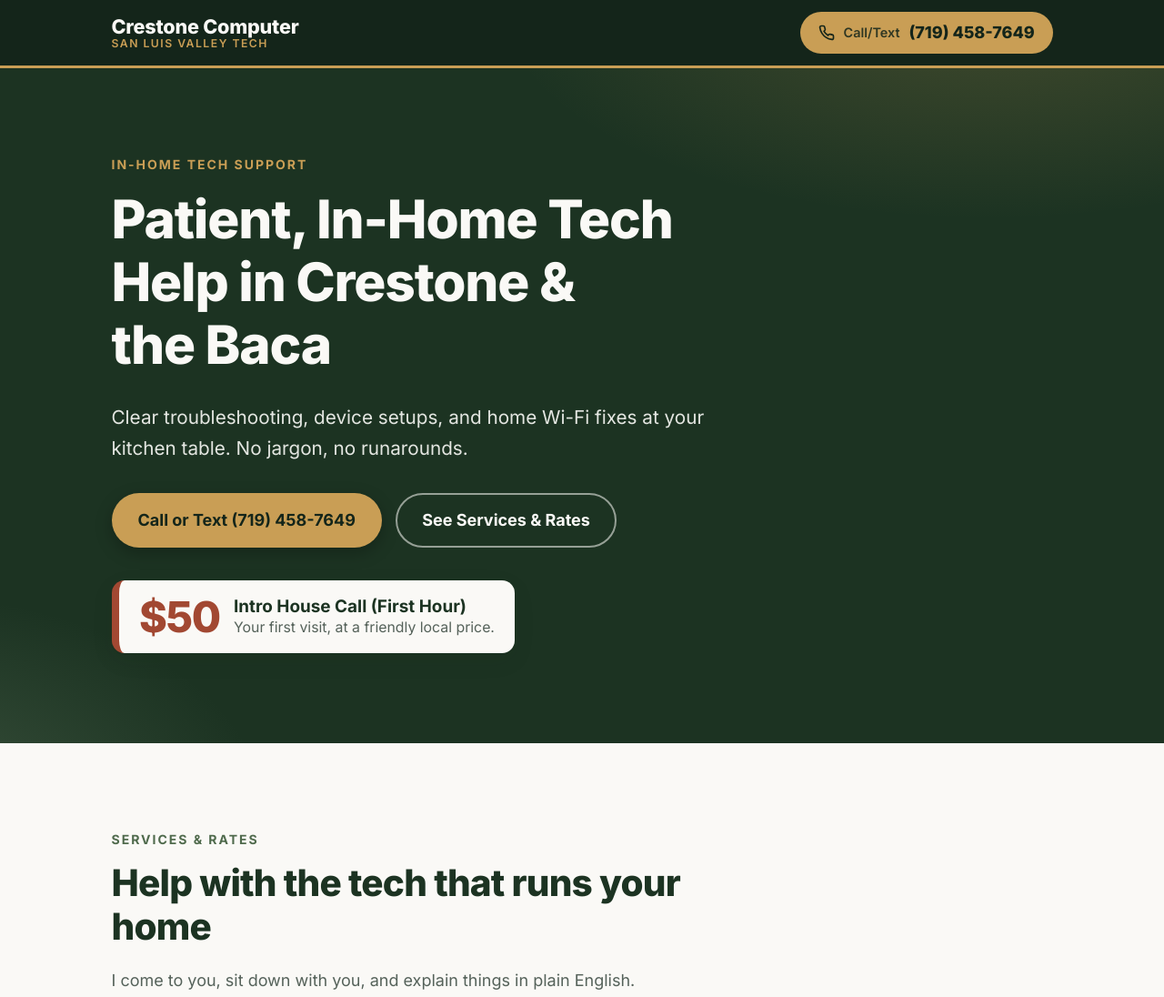
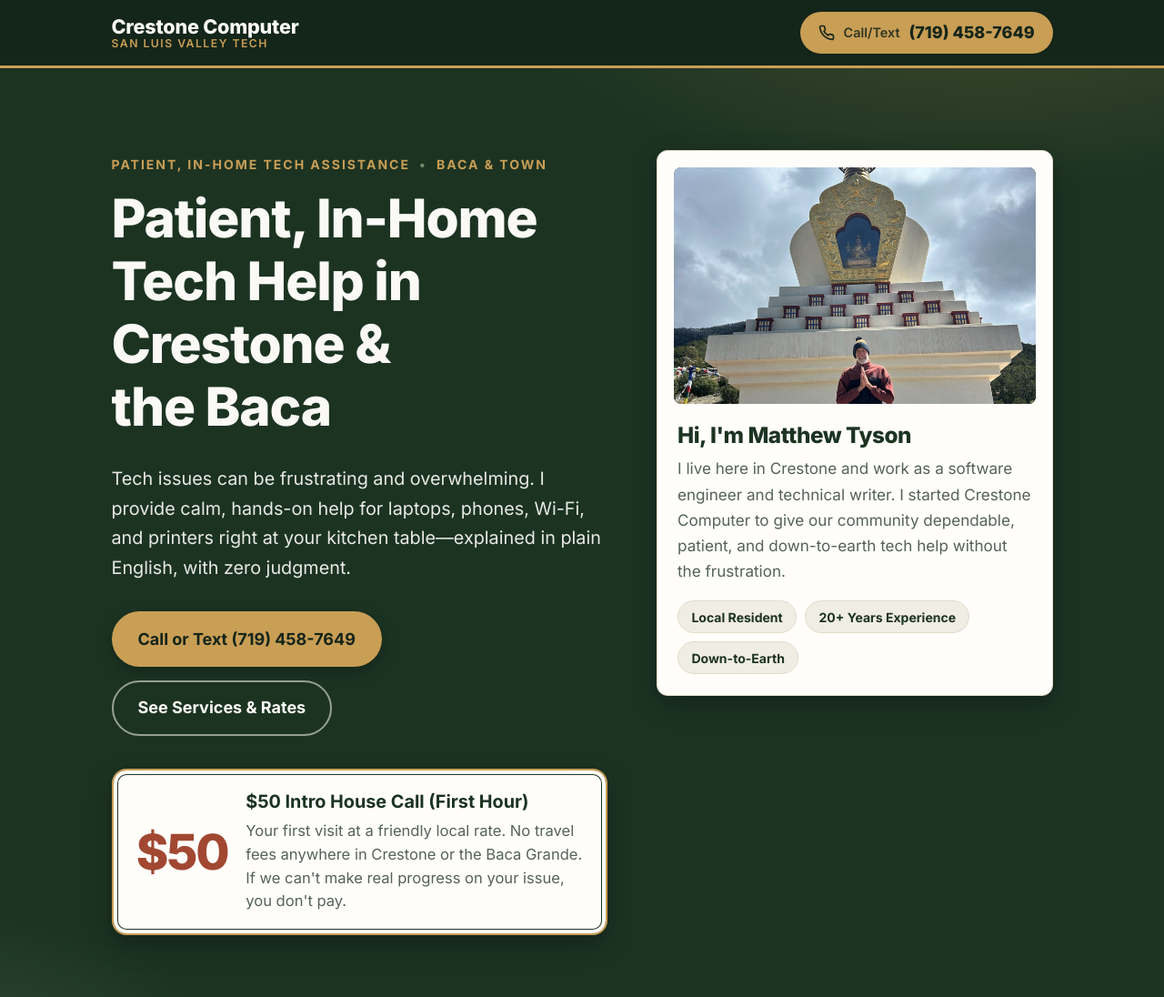
Before and after one commit to MTyson/crestone-computer, a plain HTML site: page index.html in a window 1280 px wide. Shown: the top 1096 px of the page at 91% size. Drawn offline with Linux system fonts and the light colour scheme.

Commit message:
about card

```diff
--- a/index.html
+++ b/index.html
@@ -1,20 +1,24 @@
 <!DOCTYPE html>
 <html lang="en">
+
 <head>
   <meta charset="utf-8">
   <meta name="viewport" content="width=device-width, initial-scale=1">
   <title>Crestone Computer | Patient, In-Home Tech Help in Crestone &amp; the Baca</title>
-  <meta name="description" content="Friendly, in-home tech support for Crestone and the Baca Grande: device setup, Wi-Fi and printer fixes, photo backups, and malware cleanup. $50 intro house call. Call or text (719) 458-7649.">
+  <meta name="description"
+    content="Friendly, in-home tech support for Crestone and the Baca Grande: device setup, Wi-Fi and printer fixes, photo backups, and malware cleanup. $50 intro house call. Call or text (719) 458-7649.">
   <meta name="theme-color" content="#14251a">
   <link rel="canonical" href="https://crestonecomputer.com/">
   <meta property="og:type" content="website">
   <meta property="og:title" content="Crestone Computer | In-Home Tech Help">
-  <meta property="og:description" content="Patient, jargon-free tech help at your kitchen table in Crestone &amp; the Baca Grande.">
+  <meta property="og:description"
+    content="Patient, jargon-free tech help at your kitchen table in Crestone &amp; the Baca Grande.">
   <meta property="og:url" content="https://crestonecomputer.com/">
 
   <link rel="preconnect" href="https://fonts.googleapis.com">
   <link rel="preconnect" href="https://fonts.gstatic.com" crossorigin>
-  <link href="https://fonts.googleapis.com/css2?family=Inter:wght@400;500;600;700;800&amp;display=swap" rel="stylesheet">
+  <link href="https://fonts.googleapis.com/css2?family=Inter:wght@400;500;600;700;800&amp;display=swap"
+    rel="stylesheet">
   <link rel="stylesheet" href="styles.css">
 
   <script type="application/ld+json">
@@ -29,6 +33,7 @@
   }
   </script>
 </head>
+
 <body>
   <a class="skip-link" href="#main">Skip to content</a>
 
@@ -40,7 +45,11 @@
         <span class="brand-sub">San Luis Valley Tech</span>
       </a>
       <a id="topbar-call" class="call-btn" href="tel:7194587649" aria-label="Call or text (719) 458-7649">
-        <svg viewBox="0 0 24 24" fill="none" stroke="currentColor" stroke-width="2.2" stroke-linecap="round" stroke-linejoin="round" aria-hidden="true"><path d="M22 16.9v3a2 2 0 0 1-2.2 2 19.8 19.8 0 0 1-8.6-3.1 19.5 19.5 0 0 1-6-6A19.8 19.8 0 0 1 2.1 4.2 2 2 0 0 1 4.1 2h3a2 2 0 0 1 2 1.7c.1 1 .4 1.9.7 2.8a2 2 0 0 1-.5 2.1L8.1 9.9a16 16 0 0 0 6 6l1.3-1.3a2 2 0 0 1 2.1-.4c.9.3 1.8.6 2.8.7a2 2 0 0 1 1.7 2z"/></svg>
+        <svg viewBox="0 0 24 24" fill="none" stroke="currentColor" stroke-width="2.2" stroke-linecap="round"
+          stroke-linejoin="round" aria-hidden="true">
+          <path
+            d="M22 16.9v3a2 2 0 0 1-2.2 2 19.8 19.8 0 0 1-8.6-3.1 19.5 19.5 0 0 1-6-6A19.8 19.8 0 0 1 2.1 4.2 2 2 0 0 1 4.1 2h3a2 2 0 0 1 2 1.7c.1 1 .4 1.9.7 2.8a2 2 0 0 1-.5 2.1L8.1 9.9a16 16 0 0 0 6 6l1.3-1.3a2 2 0 0 1 2.1-.4c.9.3 1.8.6 2.8.7a2 2 0 0 1 1.7 2z" />
+        </svg>
         <span class="call-label">Call/Text</span>
         <span>(719) 458-7649</span>
       </a>
@@ -50,21 +59,47 @@
   <main id="main">
     <!-- Hero -->
     <section class="hero" id="top">
-      <div class="container">
-        <span class="eyebrow">In-home tech support</span>
+      <div class="container hero-grid">
+        <!-- Left: value + action -->
+        <div class="hero-main">
+          <span class="eyebrow">Patient, In-Home Tech Assistance <span class="dot" aria-hidden="true">&bull;</span> Baca
+            &amp; Town</span>
           <h1>Patient, In-Home Tech Help in Crestone &amp; the&nbsp;Baca</h1>
-        <p class="hero-sub">Clear troubleshooting, device setups, and home Wi-Fi fixes at your kitchen table. No jargon, no runarounds.</p>
+          <p class="hero-sub">Tech issues can be frustrating and overwhelming. I provide calm, hands-on help for
+            laptops, phones, Wi-Fi, and printers right at your kitchen table&mdash;explained in plain English, with zero
+            judgment.</p>
           <div class="hero-ctas">
             <a id="hero-call" class="btn btn-primary" href="tel:7194587649">Call or Text (719) 458-7649</a>
             <a id="hero-services" class="btn btn-secondary" href="#services">See Services &amp; Rates</a>
           </div>
+        </div>
 
+        <!-- Right: personal bio card -->
+        <aside class="bio-card" aria-label="About Matthew Tyson">
+          <div class="bio-photo">
+            <img src="images/matt-crestone.jpg" alt="Matthew Tyson in Crestone with the stupa and mountains behind him"
+              width="640" height="520" loading="eager">
+          </div>
+          <h2 class="bio-title">Hi, I'm Matthew Tyson</h2>
+          <p>I live here in Crestone and work as a software engineer and technical writer. I started Crestone Computer
+            to give our community dependable, patient, and down-to-earth tech help without the frustration.</p>
+          <ul class="bio-badges" aria-label="Quick facts">
+            <li>Local Resident</li>
+            <li>20+ Years Experience</li>
+            <li>Down-to-Earth</li>
+          </ul>
+        </aside>
+
+        <!-- $50 intro callout -->
+        <div class="hero-offer">
           <div class="intro-badge" role="note" aria-label="Introductory pricing">
             <span class="intro-price">$50</span>
-          <span class="intro-text">
-            <strong>Intro House Call (First Hour)</strong>
-            <span>Your first visit, at a friendly local price.</span>
-          </span>
+            <div class="intro-text">
+              <strong>$50 Intro House Call (First Hour)</strong>
+              <p>Your first visit at a friendly local rate. No travel fees anywhere in Crestone or the Baca Grande. If
+                we can't make real progress on your issue, you don't pay.</p>
+            </div>
+          </div>
         </div>
       </div>
     </section>
@@ -81,15 +116,26 @@
         <div class="card-grid">
           <article class="card">
             <div class="card-icon" aria-hidden="true">
-              <svg viewBox="0 0 24 24" fill="none" stroke="currentColor" stroke-width="2" stroke-linecap="round" stroke-linejoin="round"><rect x="7" y="2" width="10" height="20" rx="2"/><path d="M11 18h2"/></svg>
+              <svg viewBox="0 0 24 24" fill="none" stroke="currentColor" stroke-width="2" stroke-linecap="round"
+                stroke-linejoin="round">
+                <rect x="7" y="2" width="10" height="20" rx="2" />
+                <path d="M11 18h2" />
+              </svg>
             </div>
             <h3>New Phone, Laptop &amp; Tablet Setup</h3>
-            <p>Data transfers from your old device, software updates, and password recovery, so you're up and running without the stress.</p>
+            <p>Data transfers from your old device, software updates, and password recovery, so you're up and running
+              without the stress.</p>
           </article>
 
           <article class="card">
             <div class="card-icon" aria-hidden="true">
-              <svg viewBox="0 0 24 24" fill="none" stroke="currentColor" stroke-width="2" stroke-linecap="round" stroke-linejoin="round"><path d="M5 12.5a10 10 0 0 1 14 0"/><path d="M8.5 16a5 5 0 0 1 7 0"/><path d="M2 9a14 14 0 0 1 20 0"/><circle cx="12" cy="19.5" r="1" fill="currentColor"/></svg>
+              <svg viewBox="0 0 24 24" fill="none" stroke="currentColor" stroke-width="2" stroke-linecap="round"
+                stroke-linejoin="round">
+                <path d="M5 12.5a10 10 0 0 1 14 0" />
+                <path d="M8.5 16a5 5 0 0 1 7 0" />
+                <path d="M2 9a14 14 0 0 1 20 0" />
+                <circle cx="12" cy="19.5" r="1" fill="currentColor" />
+              </svg>
             </div>
             <h3>Wi-Fi, Mesh Networks &amp; Printers</h3>
             <p>Troubleshooting dead zones around the house and getting your printer to print reliably, every time.</p>
@@ -97,7 +143,12 @@
 
           <article class="card">
             <div class="card-icon" aria-hidden="true">
-              <svg viewBox="0 0 24 24" fill="none" stroke="currentColor" stroke-width="2" stroke-linecap="round" stroke-linejoin="round"><rect x="3" y="3" width="18" height="18" rx="2"/><circle cx="9" cy="9" r="1.5"/><path d="m21 15-5-5L5 21"/></svg>
+              <svg viewBox="0 0 24 24" fill="none" stroke="currentColor" stroke-width="2" stroke-linecap="round"
+                stroke-linejoin="round">
+                <rect x="3" y="3" width="18" height="18" rx="2" />
+                <circle cx="9" cy="9" r="1.5" />
+                <path d="m21 15-5-5L5 21" />
+              </svg>
             </div>
             <h3>Photo Backups &amp; File Organizing</h3>
             <p>Clearing out phone storage, backing up to hard drives, and making your photos and files easy to find.</p>
@@ -105,7 +156,11 @@
 
           <article class="card">
             <div class="card-icon" aria-hidden="true">
-              <svg viewBox="0 0 24 24" fill="none" stroke="currentColor" stroke-width="2" stroke-linecap="round" stroke-linejoin="round"><path d="M12 2 4 5v6c0 5 3.4 9.3 8 11 4.6-1.7 8-6 8-11V5l-8-3Z"/><path d="m9 12 2 2 4-4"/></svg>
+              <svg viewBox="0 0 24 24" fill="none" stroke="currentColor" stroke-width="2" stroke-linecap="round"
+                stroke-linejoin="round">
+                <path d="M12 2 4 5v6c0 5 3.4 9.3 8 11 4.6-1.7 8-6 8-11V5l-8-3Z" />
+                <path d="m9 12 2 2 4-4" />
+              </svg>
             </div>
             <h3>General Troubleshooting &amp; Malware</h3>
             <p>Speeding up slow machines and removing pop-ups, scams, and other unwanted software.</p>
@@ -123,8 +178,11 @@
         <div>
           <span class="eyebrow">About</span>
           <h2>Your neighbor who happens to know computers</h2>
-          <p>I'm Matthew Tyson, a Crestone resident and an experienced software developer and technical writer. I've spent my career making complicated technology understandable, and I bring that same approach to your home.</p>
-          <p>Whether it's a brand-new phone or a laptop that has stopped cooperating, I'll take the time to explain what's going on, at your pace.</p>
+          <p>I'm Matthew Tyson, a Crestone resident and an experienced software developer and technical writer. I've
+            spent my career making complicated technology understandable, and I bring that same approach to your home.
+          </p>
+          <p>Whether it's a brand-new phone or a laptop that has stopped cooperating, I'll take the time to explain
+            what's going on, at your pace.</p>
           <blockquote>Patient, down-to-earth support, with no jargon and no rush.</blockquote>
         </div>
       </div>
@@ -174,4 +232,5 @@
 
   <script>document.getElementById("year").textContent = new Date().getFullYear();</script>
 </body>
+
 </html>
--- a/styles.css
+++ b/styles.css
@@ -17,6 +17,8 @@
   --red-dark: #873722;
   --ink: #1f2a22;
   --muted: #55625a;
+  --line: #e3dccb;
+  --paper: #fffefb;
 
   /* Type */
   --font: "Inter", system-ui, -apple-system, "Segoe UI", Roboto, Helvetica, Arial, sans-serif;
@@ -186,31 +188,92 @@ a:hover { color: var(--red-dark); }
 }
 .hero h1 { color: var(--cream); max-width: 16ch; }
 .hero h1 em { font-style: normal; color: var(--ochre); }
-.hero .eyebrow { color: var(--ochre); }
+.hero .eyebrow { color: var(--ochre); line-height: 1.5; }
+.hero .eyebrow .dot { color: var(--sage); margin-inline: 0.35em; }
 .hero-sub {
-  font-size: 1.15rem;
+  font-size: 1.1rem;
   max-width: 38rem;
-  color: rgba(250, 249, 246, 0.9);
+  color: rgba(250, 249, 246, 0.92);
   margin-bottom: 1.75rem;
 }
 .hero-ctas { display: flex; flex-direction: column; gap: 0.85rem; max-width: 28rem; }
 
+/* Hero grid: single column on mobile (copy, bio, offer); two columns >= 900px */
+.hero-grid {
+  display: grid;
+  grid-template-columns: minmax(0, 1fr);
+  gap: 2rem;
+  align-items: start;
+}
+.hero-main { grid-area: main; }
+.bio-card { grid-area: card; }
+.hero-offer { grid-area: offer; }
+.hero-grid {
+  grid-template-areas:
+    "main"
+    "card"
+    "offer";
+}
+
+/* $50 callout: warm paper card with a double ochre/forest flyer-style border */
 .intro-badge {
-  display: inline-flex;
+  display: flex;
   align-items: center;
-  gap: 0.85rem;
-  margin-top: 2rem;
-  padding: 0.9rem 1.25rem;
-  background: var(--cream);
+  gap: 1.1rem;
+  padding: 1.25rem 1.4rem;
+  background: var(--paper);
   color: var(--forest);
-  border-radius: var(--radius);
-  border-left: 8px solid var(--red);
-  box-shadow: var(--shadow);
+  border: 2px solid var(--ochre);
+  border-radius: 16px;
+  box-shadow:
+    inset 0 0 0 4px var(--paper),
+    inset 0 0 0 5px var(--forest),
+    0 10px 28px rgba(0, 0, 0, 0.28);
 }
-.intro-price { font-size: 2.6rem; font-weight: 800; line-height: 1; color: var(--red); letter-spacing: -0.03em; }
-.intro-text { display: flex; flex-direction: column; line-height: 1.3; }
-.intro-text strong { font-size: 1.05rem; }
-.intro-text span { font-size: 0.88rem; color: var(--muted); }
+.intro-price {
+  flex: none;
+  font-size: 3rem;
+  font-weight: 800;
+  line-height: 1;
+  color: var(--red);
+  letter-spacing: -0.04em;
+}
+.intro-text strong { display: block; font-size: 1.1rem; line-height: 1.3; margin-bottom: 0.35rem; }
+.intro-text p { margin: 0; font-size: 0.92rem; line-height: 1.55; color: var(--muted); }
+
+/* Personal bio card */
+.bio-card {
+  background: var(--paper);
+  color: var(--ink);
+  border: 1px solid var(--line);
+  border-radius: 12px;
+  padding: 1rem;
+  box-shadow: 0 10px 28px rgba(0, 0, 0, 0.28);
+}
+.bio-photo {
+  border-radius: var(--radius-sm);
+  overflow: hidden;
+  background: linear-gradient(135deg, var(--sage-dark), var(--forest)); /* shown until photo loads */
+  margin-bottom: 1.1rem;
+}
+.bio-photo img {
+  width: 100%;
+  height: 260px;
+  object-fit: cover;
+  object-position: center 32%;
+}
+.bio-title { font-size: 1.35rem; margin: 0 0 0.5rem; padding-inline: 0.25rem; }
+.bio-card p { font-size: 0.95rem; margin: 0 0 1rem; padding-inline: 0.25rem; color: var(--muted); }
+.bio-badges { list-style: none; margin: 0; padding: 0 0.25rem 0.25rem; display: flex; flex-wrap: wrap; gap: 0.5rem; }
+.bio-badges li {
+  font-size: 0.78rem;
+  font-weight: 700;
+  color: var(--forest);
+  background: var(--cream-dark);
+  border: 1px solid var(--line);
+  border-radius: 999px;
+  padding: 0.3rem 0.8rem;
+}
 
 /* ---------- Sections ---------- */
 section { padding: 3.5rem 0; }
@@ -321,6 +384,24 @@ section { padding: 3.5rem 0; }
   .footer-grid { grid-template-columns: 1.2fr 1fr 1fr; }
 }
 
+@media (min-width: 900px) {
+  .hero-grid {
+    grid-template-columns: minmax(0, 1.25fr) minmax(0, 1fr);
+    grid-template-areas:
+      "main card"
+      "offer card";
+    column-gap: 3rem;
+    row-gap: 2rem;
+  }
+  .hero-offer { align-self: end; }
+  .bio-photo img { height: 260px; }
+}
+
+@media (max-width: 479px) {
+  .intro-badge { flex-direction: column; align-items: flex-start; gap: 0.5rem; }
+  .bio-photo img { height: 240px; }
+}
+
 @media (min-width: 1000px) {
   .card-grid { grid-template-columns: repeat(4, 1fr); gap: 1.25rem; }
 }
```
Also changed, not shown: images/matt-crestone.jpg (added). Lines whose indentation alone changed are shown as unchanged.
